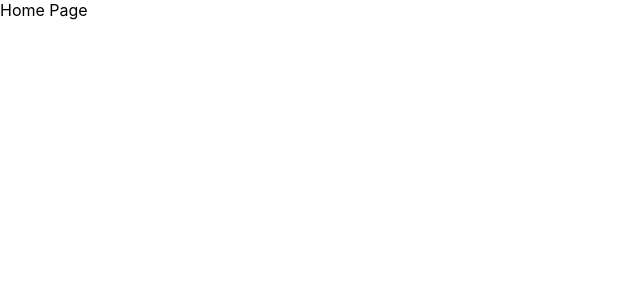
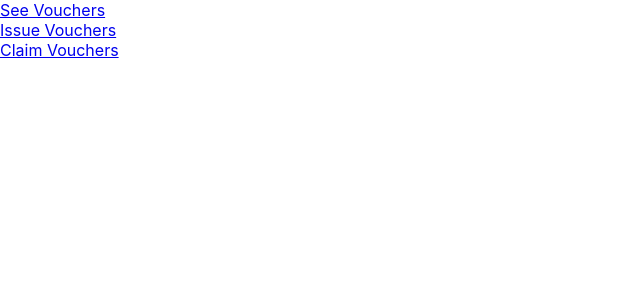
Before and after one commit to theodoroesjoshua/A, a React (Create React App) app in the folder admin/frontend/: page / in a window 1280 px wide. Shown: the top 300 px of the page, without its empty margins (0-640 px from the left). Built offline with nearby package versions, Linux system fonts and the light colour scheme.

Commit message:
Finish bootstrapping frontend

```diff
--- a/admin/frontend/src/App.js
+++ b/admin/frontend/src/App.js
@@ -1,12 +1,16 @@
 import React from "react";
 
+import { BrowserRouter as Router, Routes, Route } from 'react-router-dom';
 import { HomePage } from './HomePage';
 
 export default class App extends React.Component {
   render() {
     return (
-      // TODO: Implement Routing
-      <HomePage />
+      <Router>
+        <Routes>
+          <Route exact path='/' element={<HomePage />}></Route>
+        </Routes>
+      </Router>
     );
   }
 }
--- a/admin/frontend/src/HomePage/HomePage.jsx
+++ b/admin/frontend/src/HomePage/HomePage.jsx
@@ -1,14 +1,15 @@
 import React from 'react';
+import { Link } from 'react-router-dom';
 
 class HomePage extends React.Component {
-  constructor(props) {
-    super(props);
-  }
-
   render() {
     return (
       <div>
-        Home Page
+        <Link to="/vouchers">See Vouchers</Link>
+        <br />
+        <Link to="/issue">Issue Vouchers</Link>
+        <br />
+        <Link to="/claim">Claim Vouchers</Link>
       </div>
     );
   }
```
